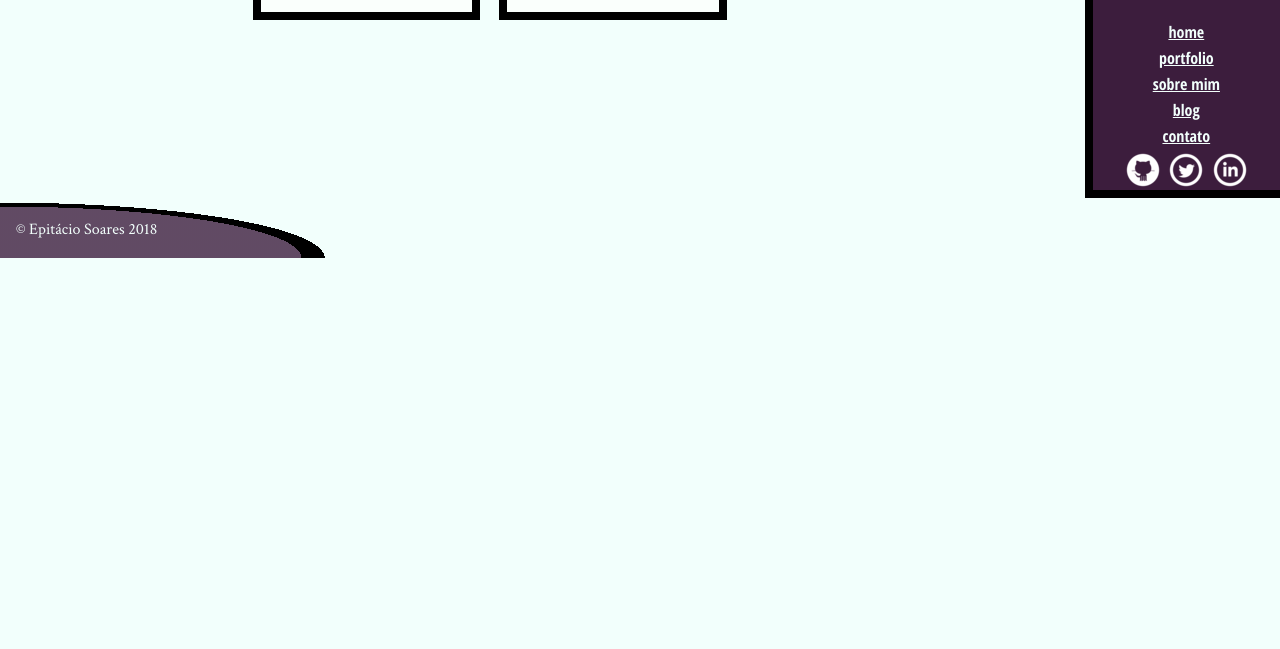
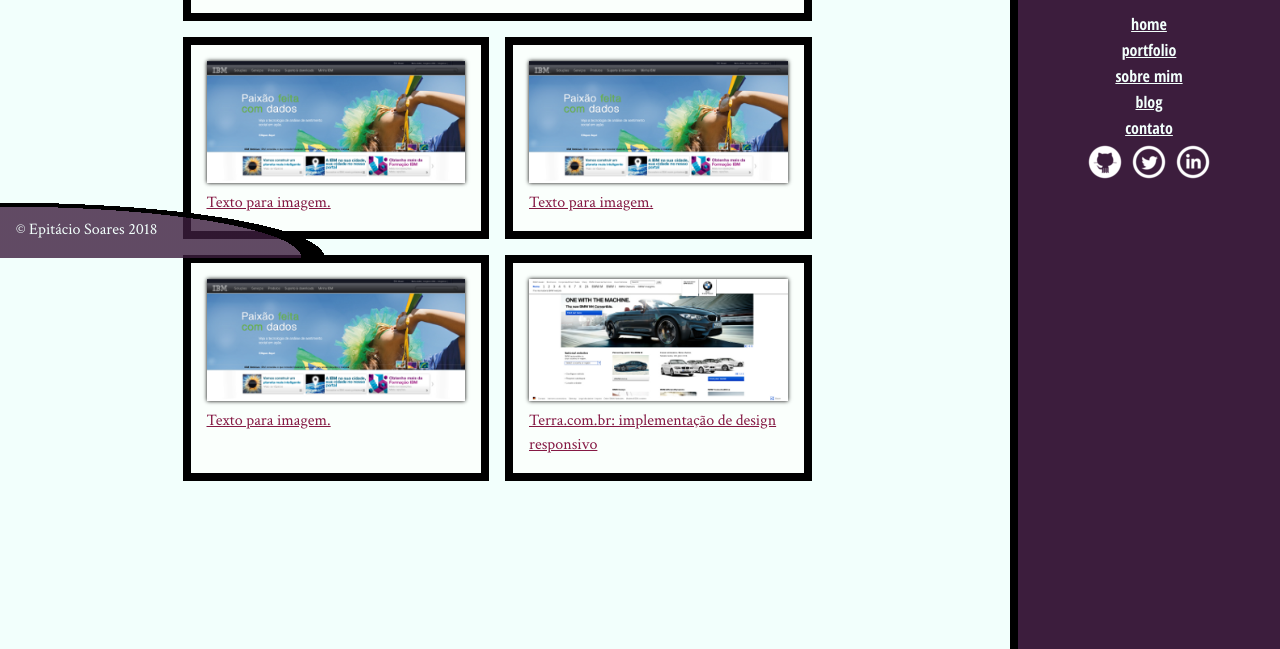
Before and after one commit to epitaciosoares/html-dev, a plain HTML site: page portfolio.html in a window 1280 px wide. Shown: the part 542-1191 px from the top of the page. Before the commit the page ends 800 px from the top, so only its background shows below. Drawn offline with Linux system fonts and the light colour scheme.

Commit message:
Finalizando segundo curso.

```diff
--- a/css/index.css
+++ b/css/index.css
@@ -137,13 +137,13 @@
 }
 
 .trabalhos ul {
-    overflow: hidden;
-    border: .5em solid black;
+    display: flex;
 }
 
 .trabalhos li {
-    float: left;
+    flex: 1;
     width: 33.333%;
+    border: .5em solid #000;
 }
 
 .trabalhos img {
@@ -324,6 +324,9 @@ html, body {
 body {
     perspective: 6px;
     perspective-origin: 50% 160px;
+    /* sobrescreve o site.css */
+    display: block;
+
 }
 
 footer {
@@ -356,3 +359,16 @@ main {
     background-color: #F2FFFC;
     color: #F26;
 }
+
+.trabalhos li:first-child {
+    order: 2;
+    transform: scale(1.2);
+}
+
+.trabalhos li:nth-child(2) {
+    order: 1;
+}
+
+.trabalhos li:last-child {
+    order: 3;
+}
--- a/css/porfolio.css
+++ b/css/porfolio.css
@@ -1,15 +1,24 @@
+.portfolio {
+    display: flex;
+    flex-wrap: wrap;
+}
+
 .portfolio li{
-    display: inline-block;
     border: 0.5em solid black;
     background-color: #FAFFFC;
-    width: 45%;
     box-sizing: border-box;
     padding: 1em;
     margin-right: 1em;
     margin-bottom: 1em;
+    flex: 1 1 45%;
 }
 
 .portfolio img {
     width: 100%;
     box-shadow: 0 0 4px #000;
 }
+
+.portfolio li:first-child {
+    width: 100%;
+    flex-basis: 100%;
+}
--- a/css/site.css
+++ b/css/site.css
@@ -4,6 +4,8 @@ body {
     font-family: "Crimson Text", "Time New Roman", serif;
     background-color: #F2FFFC;
     line-height: 1.5;
+    display: flex;
+    flex-wrap: wrap;
 }
 
 h1, h2{
@@ -42,11 +44,10 @@ blockquote {
 }
 
 aside {
+    text-align: center;
     background-color: #3C1D3D;
     color: #F2FFFC;
-    text-align: center;
-    clear: right;
-    box-sizing: border-box;
+    padding: 1em;
 
 }
 
@@ -75,9 +76,10 @@ aside a {
 }
 
 main div {
-    width: 50%;
-    margin: auto;
-    padding: 2em 0;
+    width: 80ch;
+    margin-left: auto;
+    margin-right: auto;
+    padding: 1.5em 0;
 }
 
 strong {
@@ -88,18 +90,27 @@ em {
     font-style: italic;
 }
 
+aside, .imagem-logo{
+    border-left: .5em solid black;
+    box-sizing: border-box;
+}
 
-aside, .imagem-logo{
-    float: right;
-    width: width: calc(0.8 * 300px); ;
-    box-sizing: border-box;
-    border-left: 0.5em solid black;
-    border-bottom: 0.5em solid black;
+aside{
+    width: calc(0.9 * 300px);
+    padding-top: calc(450px + 1em);
+}
+
+.imagem-logo{
+    width: calc(1 * 300px);
+    border-bottom: .5em solid black;
+    position: absolute;
+    top: 0;
+    right: 0;
+    height: 450px;
 }
 main {
-    width: calc(100% - 0.9 * 300px);
-    float: left;
     padding-bottom: 8em;
+    flex-grow: 1;
 }
 
 cite {
@@ -109,10 +120,6 @@ cite {
 
 /*Sessão de classes*/
 /*Lembrar de colocar classes de acordo com o capitulo 8*/
-
-.imagem-logo{
-   width: calc(0.9 * 300px);
-}
 
 .redes-sociais li{
     display: inline-block;
--- a/portfolio.html
+++ b/portfolio.html
@@ -54,6 +54,15 @@
                             </figure>
                         </a>
                     </li>
+
+                    <li>
+                    <a href="http://terra.com.br">
+                        <figure>
+                            <img src="img/bmw.png" alt="Front-page do portal Terra">
+                            <figcaption>Terra.com.br: implementação de design responsivo</figcaption>
+                        </figure>
+                    </a>
+                </li>
             </ul>
             </div>
         </main>
```
